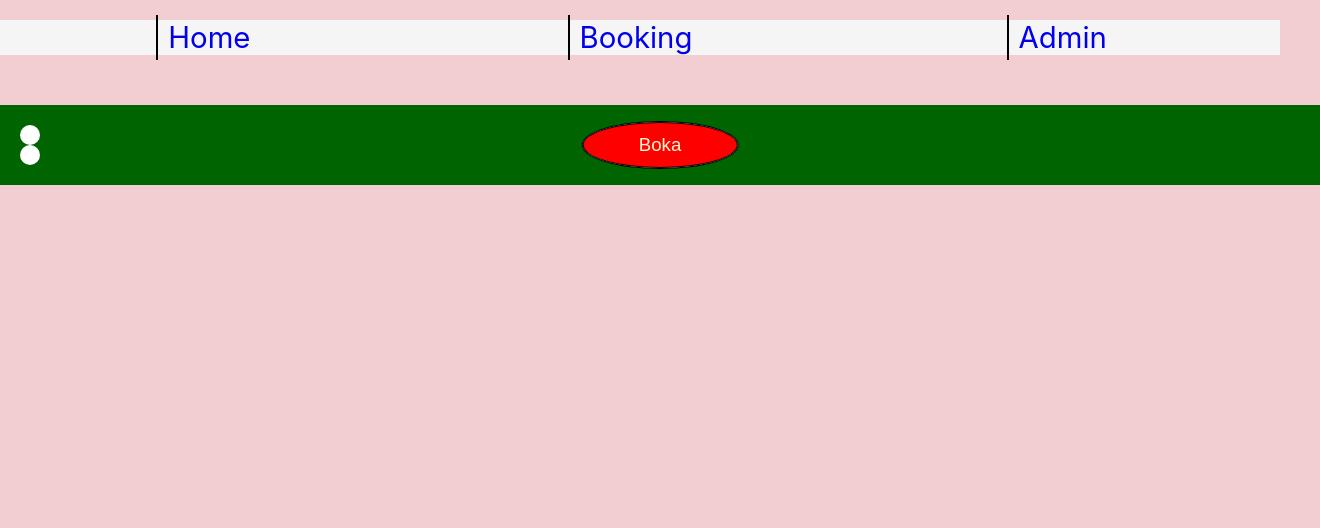
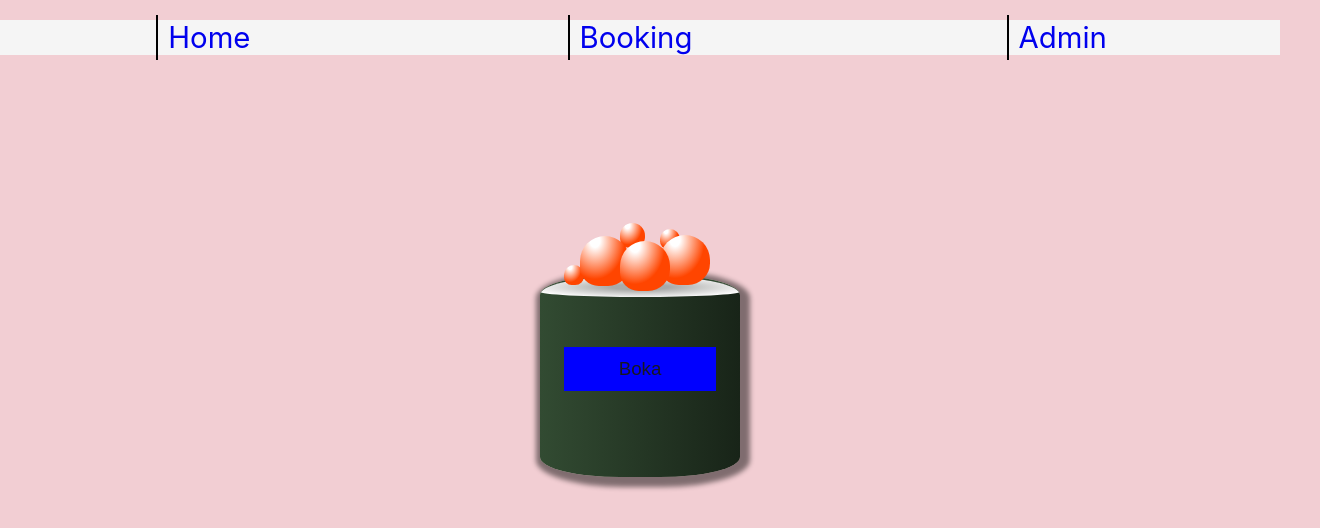
Before and after one commit to synnaf/react-bookingproject, a React (Create React App) app: page / in a window 1280 px wide. Shown: the top 528 px of the page, 1320 px wide, since content can reach past the window. Built offline with nearby package versions, Linux system fonts and the light colour scheme.

Commit message:
testing styling for front p animation

```diff
--- a/src/components/bookingInformation/BookingInformation.tsx
+++ b/src/components/bookingInformation/BookingInformation.tsx
@@ -28,30 +28,71 @@ export default function BookinInformation(props: IBookingInformationProps) {
   }
 
   function createSearch() {
+
+    //funktion för att skapa en sökning, inkludera öppet val av platser
+
     setFindTime(true);
 
     let selectedDate = bookingInfo.date;
+    let selectedSeats = bookingInfo.seats;
+    console.log(selectedSeats);
 
     axios.get("http://localhost:3001/bookings/").then((currentBookings) => {
-      let allBookings = currentBookings.data;
+
+    //hämta alla bokningar
+    let allBookings = currentBookings.data;
       let newArr = allBookings.filter((chosenDate: any) =>
         chosenDate.date.includes(selectedDate)
       );
 
+      //om det finns fler än 29, fullbokat
       if (newArr.length > 29) {
         setFindTime(false);
         setFullyBooked(true);
+
       } else {
+        //om det finns färre rader än 29, finns det lediga bord
         setFindTime(true);
         setFullyBooked(false);
+
+        //skapa en array av bokningarna som innehåller 18
+        //loopa igenom på de som matchar datum + tid
         let timeSlotEarly = newArr.filter((t: Booking) =>
-          t.time.includes("18")
+          t.time.includes("18") //hittar de som innehåller 18 och sparar i timeSlotEarly
         );
-        let timeSlotLate = newArr.filter((t: Booking) => t.time.includes("21"));
+        timeSlotEarly.map((time: any) => {
+          let table = 0;
+          // 28:e 2 bokningar 10 pers + 3 pers kräver 3 bord
+          // totalt antal platser: 15 x 6 = 90
+          let amT = Math.ceil(time.seats / 6); //rundar upp till heltal
+          console.log("AMOUNT OF TABLES IS" + amT);
+          return (table += amT);
+        });
 
-        timeSlotEarly.length > 14
-          ? setIsAvailable18(false)
-          : setIsAvailable18(true);
+        //skapa en array av bokningar som innehåller 21
+        let timeSlotLate = newArr.filter((t: Booking) =>
+          t.time.includes("21")
+        );
+
+        //här ändrar vi värdet på variabeln tables
+        let table = 0;
+        timeSlotLate.map((time: any) => {
+          let amT = Math.ceil(time.seats / 6);
+          console.log("AMOUNT OF TABLES IS" + amT);
+          return (table += amT);
+        });
+
+        //om det finns ledigt kl 18
+        table < 15
+          ? setIsAvailable18(true)
+          : setIsAvailable18(false);
+
+
+        // timeSlotEarly.length > 14
+        //   ? setIsAvailable18(false)
+        //   : setIsAvailable18(true);
+
+        //om det finns ledigt kl 21
         timeSlotLate.length > 14
           ? setIsAvailable21(false)
           : setIsAvailable21(true);
@@ -72,15 +113,9 @@ export default function BookinInformation(props: IBookingInformationProps) {
             <input type="date" onChange={update} name="date" aria-label="date" />
           </fieldset>
           <fieldset className="select-container">
+            {/* adding new type of input field */}
             <label>Välj antal</label>
-            <select name="seats" onChange={update}>
-              <option>1</option>
-              <option>2</option>
-              <option>3</option>
-              <option>4</option>
-              <option>5</option>
-              <option>6</option>
-            </select>
+            <input type="number" placeholder="1" onChange={update} name="seats"/>
           </fieldset>
           {bookingInfo.date === "" ? (
             <div className="cta-search">
--- a/src/components/home/Home.scss
+++ b/src/components/home/Home.scss
@@ -1,60 +1,184 @@
 @import '../../styles/component-style';
 @import '../../styles/button-style';
 
+$sushi-color: rgba(43, 72, 43, 0.795);
+$sushi-shadow: rgba(27, 43, 28, 0.589);
+
     .start-page {
         width:100%;
+        display:flex;
+        flex-direction: row;
+        justify-content: center;
         .image-container {
+            width:200px;
+            height:150px;
+            border-radius:40px;
+            position: relative;
+
+            .detail{
                 width:100%;
+                height:80%;
+                border-radius:40px;
                 position: relative;
-            background-color: darkgreen;
-            padding:20px;
-            .detail{
-                background-color: white;
+                margin-bottom: 50px;
+
+                .small-detail {
+                    width:50px;
+                    height:50px;
+                    border-radius:50%;
+                    position: absolute;
+                    background: radial-gradient(farthest-corner at 30% 10%, rgb(255, 255, 255)10%, orangered 60%);
+                }
+                #wasabi {
+                    top: 26%;
+                    left: 20%;
+                    animation: slide-bottom 1.8s cubic-bezier(0.600, 0.040, 0.980, 0.335) both;
+                }
+                #wasabi-1 {
+                    top: 50%;
+                    left: 12%;
                     width:20px;
                     height:20px;
-                border-radius:50% 50%;
+                    animation: slide-bottom 2s cubic-bezier(0.600, 0.040, 0.980, 0.335) both;
                 }
+                #cucumber {
+                    height:50px;
+                    width:50px;
+                    top: 30%;
+                    left: 40%;
+                    animation: slide-bottom 2s cubic-bezier(0.900, 0.040, 0.980, 1.335) both;
+                }
+                #cucumber-1 {
+                    top: 15%;
+                    left: 40%;
+                    width:25px;
+                    height:25px;
+                    animation: slide-bottom 2.2s cubic-bezier(0.600, 0.040, 0.980, 0.335) both;
+                }
+                #ginger{
+                    top: 25%;
+                    left: 60%;
+                    animation:
+                        slide-bottom 2.1s cubic-bezier(0.600, 0.040, 0.980, 0.335) both;
+                }
+                #ginger-1 {
+                    top: 20%;
+                    left: 60%;
+                    width:20px;
+                    height:20px;
+                    animation: slide-bottom 1.8s cubic-bezier(0.600, 0.040, 0.980, 0.335) both;
+                }
+            }
+            .sushi {
+                background: linear-gradient(90deg, rgb(50, 75, 50), rgb(24, 36, 24));
+                border-top:2px solid  rgb(50, 75, 50);
+                box-shadow:3px 3px 5px 7px rgba(0, 0, 0, 0.473);
+                overflow: hidden;
+                margin: 0 auto;
+                width: 200px;
+                height: 200px;
+                border-radius: 80px/20px;
+                animation:load 2s alternate both;
                 .cta-startpage {
                     @include button-container;
-                border:1px solid black;
-                border-radius:50% 50%;
-                // width:50%;
-                position:absolute;
-                top: 50%;
-                left: 50%;
-                transform: translate(-50%, -50%);
-                background-color: lightgoldenrodyellow;
+                    animation: scale-up 3s cubic-bezier(0.390, 0.575, 0.565, 1.000) both;
+                    height:30px;
+                    margin-top:50px;
+                    text-align: center;
                     button {
                         @include main-button;
-                    border:1px solid black;
-                    border-radius:50% 50%;
-                }
-            }
-            .ramen {
-                opacity:0.4;
-                width:50%;
-                border-radius:0px 0px 1111px;
-                transition: opacity 0.7s, transform 0.7s;
-            }
-            .chef:hover {
-                opacity:0.4;
-                animation: mymove 5s infinite;
-
-            }
-            .ramen:hover {
-                opacity:0.4;
+                        animation: button-attention 3s cubic-bezier(0.690, 0.575, 0.965, 1.000) both;
                     }
                 }
 
+                .sushi-filling {
+                    width:200px;
+                    height:20px;
+                    background: radial-gradient(rgba(179, 179, 179, 0.925) 20%, white 80%, whitesmoke 90%);
+                    border-radius: 280px/15px;
                 }
 
-@keyframes mymove {
-    0%   { opacity:0.4;}
-    25%  { opacity:0.5;}
-    50%  { opacity:0;}
-    75%  { opacity:0.1;}
-    100% { opacity:0.9;}
         }
+    }
+}
+
+@keyframes load {
+    0% {
+        width:0%;
+        display: none;
+    }
+    50% {
+        width:0%;
+        display: none;
+    }
+    100% {
+        width:100%;
+    }
+}
+
+@keyframes scale-up {
+    0% {
+        width:0%;
+    }
+    50% {
+        width:0%;
+    }
+    100% {
+        width:100%;
+    }
+}
+
+@keyframes button-attention {
+    0% {
+        background-color: transparent;
+    }
+    20% {
+        background-color: transparent;
+    }
+    50% {
+        background-color: transparent;
+    }
+    70% {
+        background-color: transparent;
+
+    }
+    90% {
+        // border-radius:40px;
+        background-color: blue;
+        // border:1px solid black;
+    }
+    95% {
+        // border-radius:40px;
+        background-color: green;
+        // border:1px solid black;
+    }
+    100% {
+        // border-radius:40px;
+        background-color: blue;
+        // border:1px solid black;
+    }
+}
+
+@keyframes slide-bottom {
+    0% {
+        transform: translateY(0);
+    }
+    20% {
+        box-shadow: 1px 0px 2px 0px rgba(0, 0, 0, 0.35);
+    }
+    50% {
+        box-shadow: 0px -1px 5px 0px rgba(0, 0, 0, 0.35);
+    }
+    70% {
+        box-shadow: 0px -2px 5px 0px rgba(0, 0, 0, 0.35);
+    }
+    100% {
+        border-radius:40px 40px 35px 30px;
+        transform: translateY(100px);
+        box-shadow:1px 1px px 1px rgba(0, 0, 0, 0.521);
+    }
+}
+
 
 @media only screen and (max-width: 650px) {
     .placeholder {
--- a/src/components/home/Home.tsx
+++ b/src/components/home/Home.tsx
@@ -9,9 +9,17 @@ export default function Home() {
     <div className="start-page">
       <div className="image-container">
       <div className="detail">
+        <div className="small-detail" id="wasabi-1"></div>
+        <div className="small-detail" id="cucumber-1"></div>
+        <div className="small-detail" id="ginger-1"></div>
+
+        <div className="small-detail" id="wasabi"></div>
+        <div className="small-detail" id="ginger"></div>
+        <div className="small-detail" id="cucumber"></div>
 
       </div>
-        {/* <img src={Bowl} alt="Bowl of ramen" className="ramen" /> */}
+      <div className="sushi">
+        <div className="sushi-filling"></div>
           <div className="cta-startpage">
               <button
                 type="button"
@@ -20,9 +28,6 @@ export default function Home() {
                 Boka
               </button>
             </div>
-        {/* <img src={Chef} alt="Sushi chef" className="chef" /> */}
-        <div className="detail">
-
       </div>
       </div>
     </div>
--- a/src/styles/_button-style.scss
+++ b/src/styles/_button-style.scss
@@ -14,9 +14,7 @@
     font-size: 14pt;
     border:none;
     text-decoration: none;
-    background-color:red;
-    color:lightgoldenrodyellow;
-    width:100%;
+    color:rgb(24, 24, 32);
     padding:11px 55px;
 }
 @mixin button-hover {
```
Also changed, not shown: 1 other file (tests, documents, lock files or other folders). Lines whose indentation alone changed are shown as unchanged.
